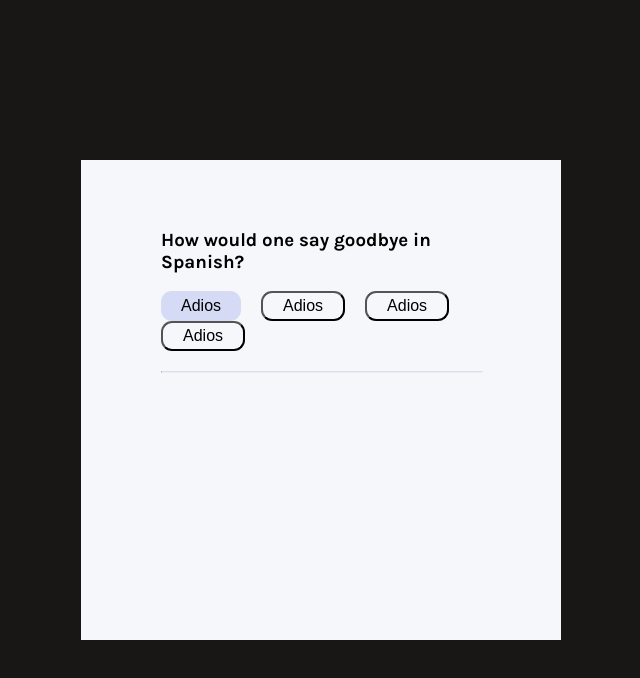
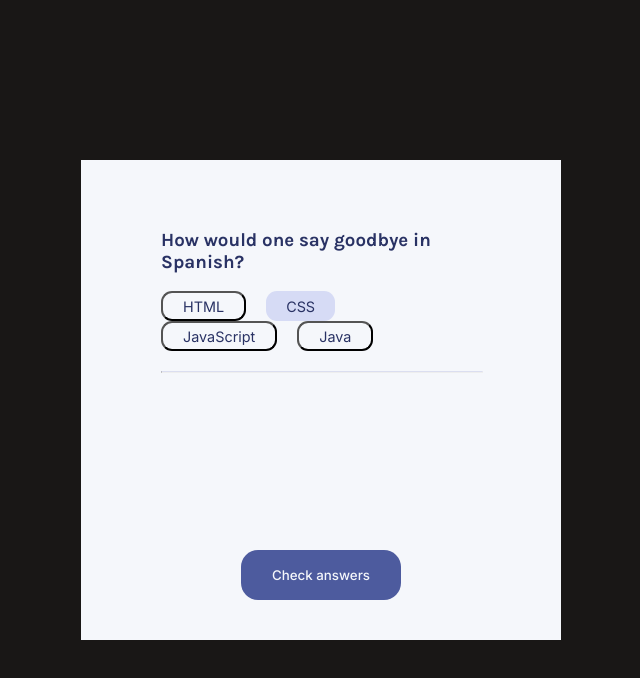
Before and after one commit to HemantAntony/quizzical, a React (Create React App) app: page / in a window 1280 px wide. Shown: the top 678 px of the page, without its empty margins (319-959 px from the left). Built offline with nearby package versions, Linux system fonts and the light colour scheme; the HTML template or start-up script is replaced by a standard one.

Commit message:
Created basic structure

```diff
--- a/src/components/Option.js
+++ b/src/components/Option.js
@@ -1,3 +1,3 @@
-export default function Option({id, name, value, selected}) {
-    return (<button className={`option ${selected ? "selected" : ""}`}>Adios</button>)
+export default function Option({value, selected}) {
+    return (<button className={`option ${selected ? "selected" : ""}`}>{value}</button>)
 }
--- a/src/components/Question.js
+++ b/src/components/Question.js
@@ -1,3 +1,18 @@
-export default function Question() {
+import Option from "./Option"
 
+export default function Question({questionId, question, value, selectedIndex}) {
+
+    const values = value.map((option, index) => {
+        return <Option value={option} selected={index === selectedIndex}/>
+    })
+
+    return (<div>
+        <h3 className="quiz--question">{question}</h3>
+        {values}
+        {/* <Option value={value[0]} selected={true}/>
+        <Option value={value[1]}/>
+        <Option value={value[2]}/>
+        <Option value={value[3]}/> */}
+        <hr className="quiz--divider"/>
+    </div>)
 }
--- a/src/components/Quiz.js
+++ b/src/components/Quiz.js
@@ -1,12 +1,11 @@
-import Option from "./Option"
+import Question from "./Question"
 
 export default function Quiz() {
     return (<div className="quiz">
-        <h3>How would one say goodbye in Spanish?</h3>
-        <Option id="quiz1" name="test" value="HTML" selected={true}/>
-        <Option id="quiz2" name="test" value="CSS"/>
-        <Option id="quiz3" name="test" value="JavaScript"/>
-        <Option id="quiz4" name="test" value="Java"/>
-        <hr className="quiz--divider"/>
+        <Question questionId={0} question={"How would one say goodbye in Spanish?"} value={["HTML", "CSS", "JavaScript", "Java"]} selectedIndex={1}/>
+        {/* <Question /> */}
+        {/* <Question /> */}
+        {/* <Question /> */}
+        <button className="quiz--check">Check answers</button>
     </div>)
 }
--- a/src/index.css
+++ b/src/index.css
@@ -64,13 +64,19 @@ body {
   bottom: 0;
 }
 
+.quiz--question {
+  color: #293264;
+}
+
 .option {
   margin-right: 20px;
   padding: 2px 20px;
   height: 30px;
-  font-size: 1rem;
+  font-family: Inter, sans-serif;
+  font-size: 0.9rem;
   border-radius: 11px;
   background-color: transparent;
+  color: #293264;
 }
 
 .option:active {
@@ -91,3 +97,19 @@ body {
   width: 100%;
   border-top: 1px solid #DBDEF0;
 }
+
+.quiz--check {
+  margin: auto auto 40px;
+  position: absolute;
+  bottom: 0;
+  left: 0;
+  right: 0;
+  width: 160px;
+  height: 50px;
+  color: #F5F7FB;
+  background-color: #4D5B9E;
+  border: none;
+  border-radius: 17px;
+  font-family: Inter, sans-serif;
+  font-weight: 500;
+}
```
